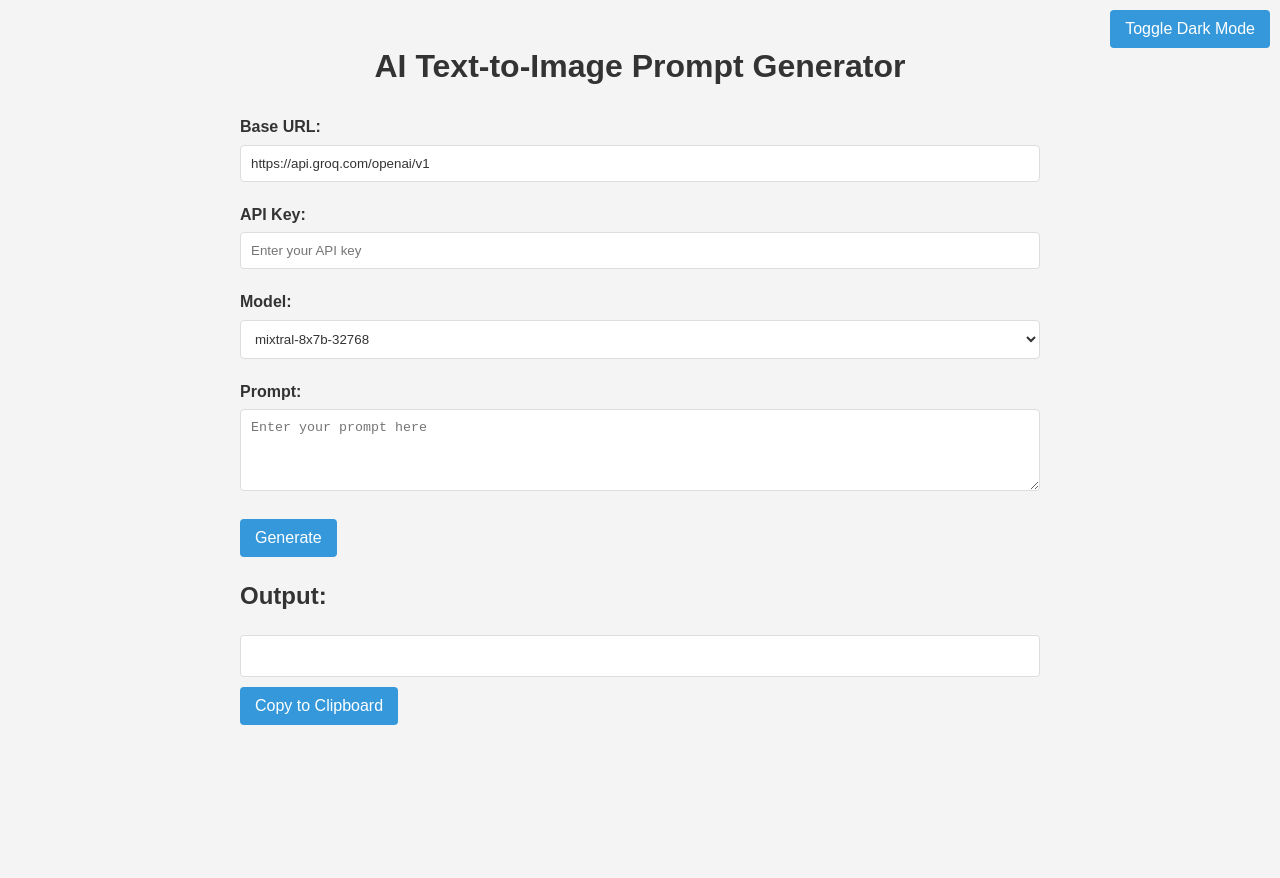
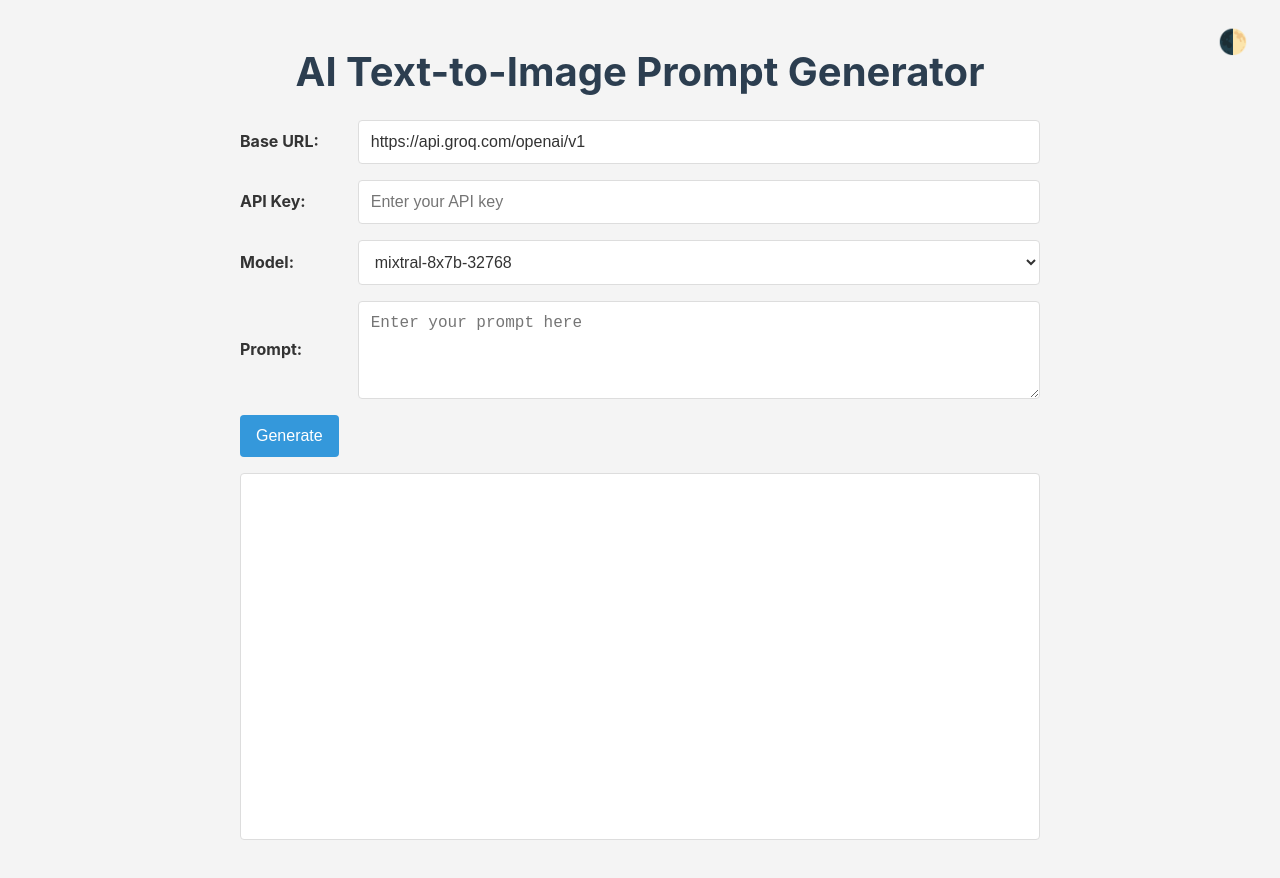
Before and after one commit to vansh77swami/ui-test, a plain HTML site: page index.html in a window 1280 px wide. Before the commit the page ends 800 px from the top, so only its background shows below. Drawn offline with nearby package versions, Linux system fonts and the light colour scheme.

Commit message:
Update index.html

```diff
--- a/index.html
+++ b/index.html
@@ -4,113 +4,153 @@
     <meta charset="UTF-8">
     <meta name="viewport" content="width=device-width, initial-scale=1.0">
     <title>AI Text-to-Image Prompt Generator</title>
-    <script src="https://cdn.jsdelivr.net/npm/marked/marked.min.js"></script>
     <style>
         :root {
-            --bg-color: #f4f4f4;
+            --primary-color: #3498db;
+            --secondary-color: #2c3e50;
+            --background-color: #f4f4f4;
             --text-color: #333;
-            --input-bg: #fff;
+            --input-background: #fff;
             --input-border: #ddd;
-            --button-bg: #3498db;
-            --button-hover: #2980b9;
         }
+
         .dark-mode {
-            --bg-color: #2c3e50;
+            --primary-color: #2980b9;
+            --secondary-color: #ecf0f1;
+            --background-color: #2c3e50;
             --text-color: #ecf0f1;
-            --input-bg: #34495e;
+            --input-background: #34495e;
             --input-border: #7f8c8d;
-            --button-bg: #e74c3c;
-            --button-hover: #c0392b;
         }
+
+        * {
+            margin: 0;
+            padding: 0;
+            box-sizing: border-box;
+        }
+
         body {
-            font-family: Arial, sans-serif;
+            font-family: -apple-system, BlinkMacSystemFont, 'Segoe UI', Roboto, Oxygen-Sans, Ubuntu, Cantarell, 'Helvetica Neue', sans-serif;
             line-height: 1.6;
             color: var(--text-color);
-            background-color: var(--bg-color);
-            margin: 0;
+            background-color: var(--background-color);
+            transition: background-color 0.3s ease, color 0.3s ease;
             padding: 20px;
-            transition: background-color 0.3s, color 0.3s;
         }
+
         .container {
             max-width: 800px;
             margin: 0 auto;
+            display: flex;
+            flex-direction: column;
+            min-height: 100vh;
         }
+
         h1 {
-            color: var(--text-color);
+            color: var(--secondary-color);
             text-align: center;
+            margin-bottom: 1rem;
+            font-size: 1.8rem;
         }
+
         .input-group {
-            margin-bottom: 20px;
+            margin-bottom: 1rem;
         }
+
         label {
             display: block;
-            margin-bottom: 5px;
+            margin-bottom: 0.5rem;
             font-weight: bold;
         }
+
         input[type="text"], input[type="password"], select, textarea {
             width: 100%;
-            padding: 10px;
+            padding: 0.75rem;
             border: 1px solid var(--input-border);
             border-radius: 4px;
-            box-sizing: border-box;
-            background-color: var(--input-bg);
+            background-color: var(--input-background);
             color: var(--text-color);
+            font-size: 1rem;
+            transition: border-color 0.3s ease, box-shadow 0.3s ease;
         }
+
+        input[type="text"]:focus, input[type="password"]:focus, select:focus, textarea:focus {
+            outline: none;
+            border-color: var(--primary-color);
+            box-shadow: 0 0 0 2px rgba(52, 152, 219, 0.25);
+        }
+
         button {
-            background-color: var(--button-bg);
+            background-color: var(--primary-color);
             color: white;
-            padding: 10px 15px;
+            padding: 0.75rem 1rem;
             border: none;
             border-radius: 4px;
             cursor: pointer;
-            font-size: 16px;
-            transition: background-color 0.3s;
+            font-size: 1rem;
+            transition: background-color 0.3s ease, transform 0.1s ease;
         }
+
         button:hover {
-            background-color: var(--button-hover);
+            background-color: #2980b9;
         }
+
+        button:active {
+            transform: translateY(1px);
+        }
+
         #output {
-            background-color: var(--input-bg);
+            background-color: var(--input-background);
             border: 1px solid var(--input-border);
             border-radius: 4px;
-            padding: 20px;
+            padding: 1rem;
             white-space: pre-wrap;
             word-wrap: break-word;
+            margin-top: 1rem;
+            flex-grow: 1;
         }
-        .dark-mode-toggle {
+
+        .theme-toggle {
             position: absolute;
-            top: 10px;
-            right: 10px;
+            top: 1rem;
+            right: 1rem;
+            background: none;
+            border: none;
+            color: var(--text-color);
+            font-size: 1.5rem;
+            cursor: pointer;
         }
-        @media (max-width: 600px) {
+
+        @media (min-width: 768px) {
             body {
-                padding: 10px;
+                padding: 40px;
             }
-            input[type="text"], input[type="password"], select, textarea {
-                font-size: 16px;
+
+            h1 {
+                font-size: 2.5rem;
             }
-        }
-        .copy-button {
-            margin-top: 10px;
-        }
-        .loading {
-            display: inline-block;
-            width: 20px;
-            height: 20px;
-            border: 3px solid rgba(255,255,255,.3);
-            border-radius: 50%;
-            border-top-color: #fff;
-            animation: spin 1s ease-in-out infinite;
-        }
-        @keyframes spin {
-            to { transform: rotate(360deg); }
+
+            .input-group {
+                display: flex;
+                align-items: center;
+            }
+
+            .input-group label {
+                width: 120px;
+                margin-bottom: 0;
+                margin-right: 1rem;
+            }
+
+            button {
+                align-self: flex-start;
+            }
         }
     </style>
 </head>
 <body>
     <div class="container">
+        <button class="theme-toggle" onclick="toggleTheme()">🌓</button>
         <h1>AI Text-to-Image Prompt Generator</h1>
-        <button id="darkModeToggle" class="dark-mode-toggle">Toggle Dark Mode</button>
         <div class="input-group">
             <label for="baseUrl">Base URL:</label>
             <input type="text" id="baseUrl" value="https://api.groq.com/openai/v1" placeholder="Enter base URL">
@@ -130,10 +170,8 @@
             <label for="prompt">Prompt:</label>
             <textarea id="prompt" rows="4" placeholder="Enter your prompt here"></textarea>
         </div>
-        <button onclick="generatePrompt()" id="generateButton">Generate</button>
-        <h2>Output:</h2>
+        <button onclick="generatePrompt()">Generate</button>
         <div id="output"></div>
-        <button onclick="copyToClipboard()" class="copy-button">Copy to Clipboard</button>
     </div>
 
     <script>
@@ -222,41 +260,14 @@ Remember:
 
 Generate:`;
 
-        const darkModeToggle = document.getElementById('darkModeToggle');
-        const body = document.body;
-        const baseUrlInput = document.getElementById('baseUrl');
-        const modelSelect = document.getElementById('model');
-
-        // Load saved preferences
-        if (localStorage.getItem('darkMode') === 'true') {
-            body.classList.add('dark-mode');
-        }
-        baseUrlInput.value = localStorage.getItem('baseUrl') || 'https://api.groq.com/openai/v1';
-        modelSelect.value = localStorage.getItem('model') || 'mixtral-8x7b-32768';
-
-        darkModeToggle.addEventListener('click', () => {
-            body.classList.toggle('dark-mode');
-            localStorage.setItem('darkMode', body.classList.contains('dark-mode'));
-        });
-
-        baseUrlInput.addEventListener('change', (e) => {
-            localStorage.setItem('baseUrl', e.target.value);
-        });
-
-        modelSelect.addEventListener('change', (e) => {
-            localStorage.setItem('model', e.target.value);
-        });
-
         async function generatePrompt() {
             const baseUrl = document.getElementById('baseUrl').value;
             const apiKey = document.getElementById('apiKey').value;
             const model = document.getElementById('model').value;
             const userPrompt = document.getElementById('prompt').value;
             const outputDiv = document.getElementById('output');
-            const generateButton = document.getElementById('generateButton');
 
-            outputDiv.innerHTML = '<div class="loading"></div> Generating...';
-            generateButton.disabled = true;
+            outputDiv.textContent = 'Generating...';
 
             try {
                 const response = await fetch(`${baseUrl}/chat/completions`, {
@@ -282,7 +293,6 @@ Generate:`;
                 const reader = response.body.getReader();
                 const decoder = new TextDecoder();
                 let buffer = '';
-                outputDiv.innerHTML = '';
 
                 while (true) {
                     const { value, done } = await reader.read();
@@ -300,7 +310,7 @@ Generate:`;
                                 const parsed = JSON.parse(data);
                                 const content = parsed.choices[0].delta.content;
                                 if (content) {
-                                    outputDiv.innerHTML = marked.parse(outputDiv.textContent + content);
+                                    outputDiv.textContent += content;
                                 }
                             } catch (error) {
                                 console.error('Error parsing JSON:', error);
@@ -310,21 +320,12 @@ Generate:`;
                 }
             } catch (error) {
                 console.error('Error:', error);
-                outputDiv.innerHTML = `<p style="color: red;">Error: ${error.message}</p>`;
-            } finally {
-                generateButton.disabled = false;
+                outputDiv.textContent = `Error: ${error.message}`;
             }
         }
 
-        function copyToClipboard() {
-            const outputDiv = document.getElementById('output');
-            const textArea = document.createElement('textarea');
-            textArea.value = outputDiv.textContent;
-            document.body.appendChild(textArea);
-            textArea.select();
-            document.execCommand('copy');
-            document.body.removeChild(textArea);
-            alert('Copied to clipboard!');
+        function toggleTheme() {
+            document.body.classList.toggle('dark-mode');
         }
     </script>
 </body>
```
